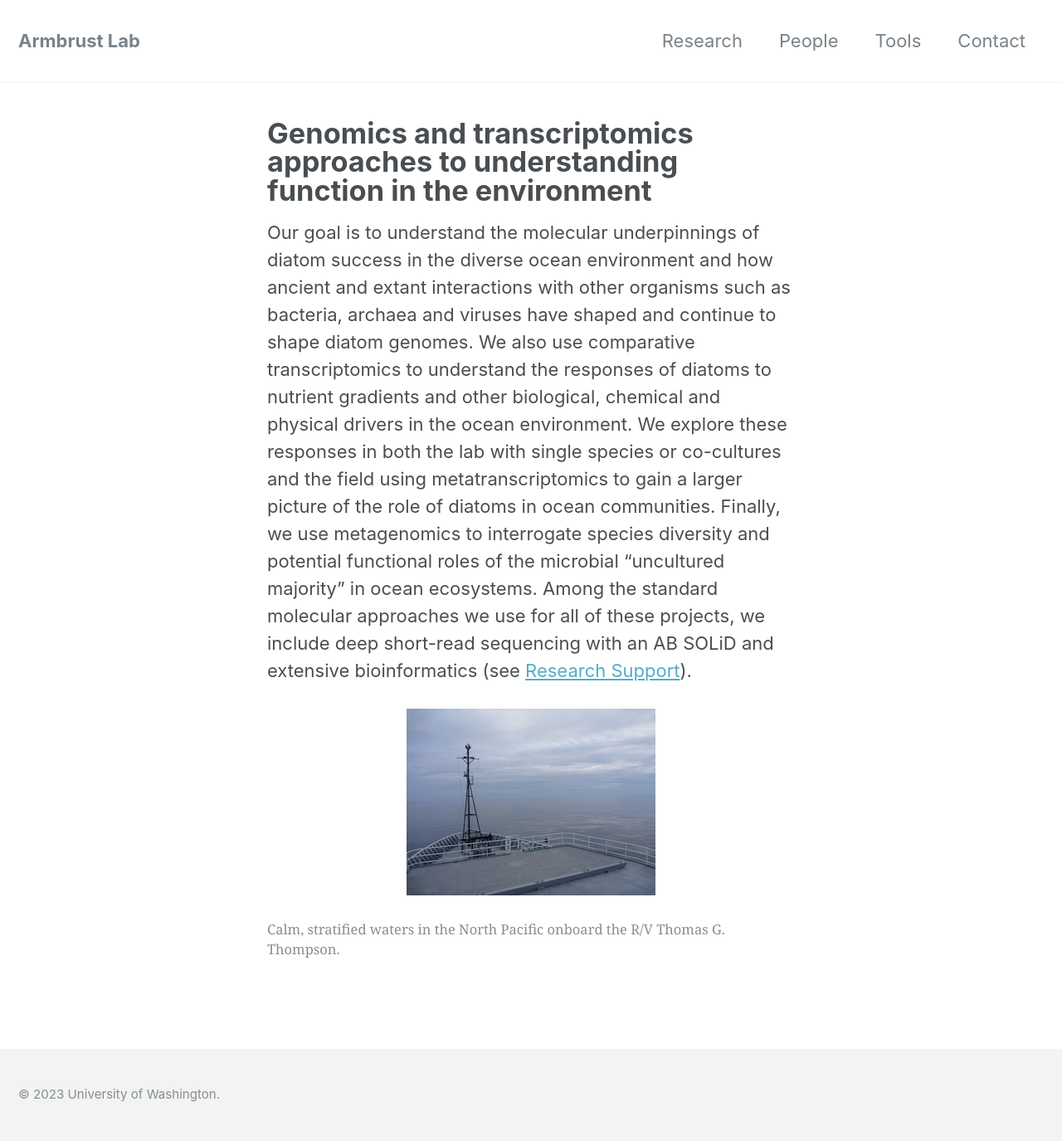
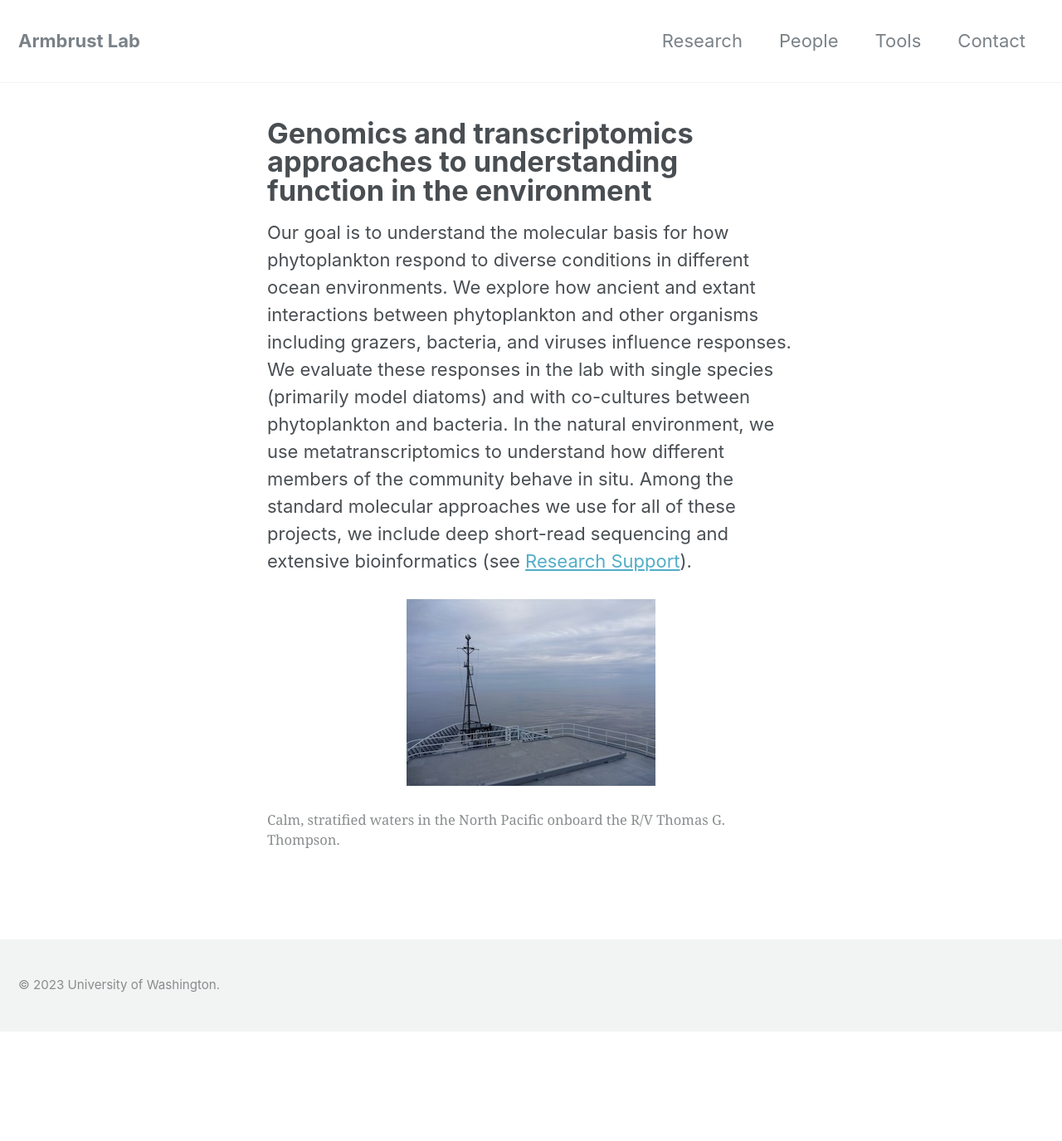
Before and after one commit to armbrustlab/armbrustlab.github.io, a Jekyll site: the page built from collections/_research/genomics.md, in a window 1280 px wide. Shown: the whole page at 83% size. Built offline with Jekyll 4.4.1, drawn with Linux system fonts in a browser that asks for light colours; nearby versions of some CDN libraries; after the commit the page ends 1243 px from its top, so only the background shows below that.

Commit message:
Update genomics.md

```diff
--- a/collections/_research/genomics.md
+++ b/collections/_research/genomics.md
@@ -1,7 +1,7 @@
 ---
 title: Genomics and transcriptomics approaches to understanding function in the environment
 ---
-Our goal is to understand the molecular underpinnings of diatom success in the diverse ocean environment and how ancient and extant interactions with other organisms such as bacteria, archaea and viruses have shaped and continue to shape diatom genomes. We also use comparative transcriptomics to understand the responses of diatoms to nutrient gradients and other biological, chemical and physical drivers in the ocean environment. We explore these responses in both the lab with single species or co-cultures and the field using metatranscriptomics to gain a larger picture of the role of diatoms in ocean communities. Finally, we use metagenomics to interrogate species diversity and potential functional roles of the microbial “uncultured majority” in ocean ecosystems. Among the standard molecular approaches we use for all of these projects, we include deep short-read sequencing with an AB SOLiD and extensive bioinformatics (see [Research Support]({% link _research/research-support.md %})).
+Our goal is to understand the molecular basis for how phytoplankton respond to diverse conditions in different ocean environments. We explore how ancient and extant interactions between phytoplankton and other organisms including grazers, bacteria, and viruses influence responses. We evaluate these responses  in the lab with single species (primarily model diatoms) and with co-cultures between phytoplankton and bacteria.  In the natural environment, we use metatranscriptomics to  understand how different members of the community behave in situ.  Among the standard molecular approaches we use for all of these projects, we include deep short-read sequencing and extensive bioinformatics (see [Research Support]({% link _research/research-support.md %})).
 
 ![Thompson]({% link /assets/images/thompson_1.jpg %}){: .align-center}
 <figcaption>Calm, stratified waters in the North Pacific onboard the R/V Thomas G. Thompson.</figcaption>
```
